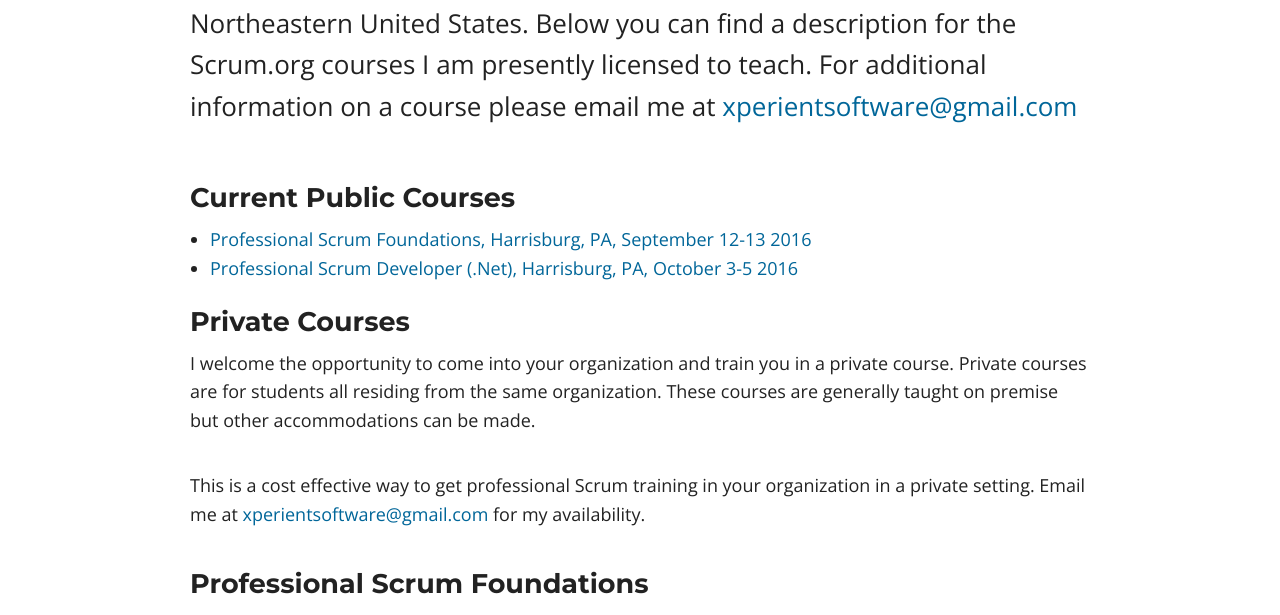
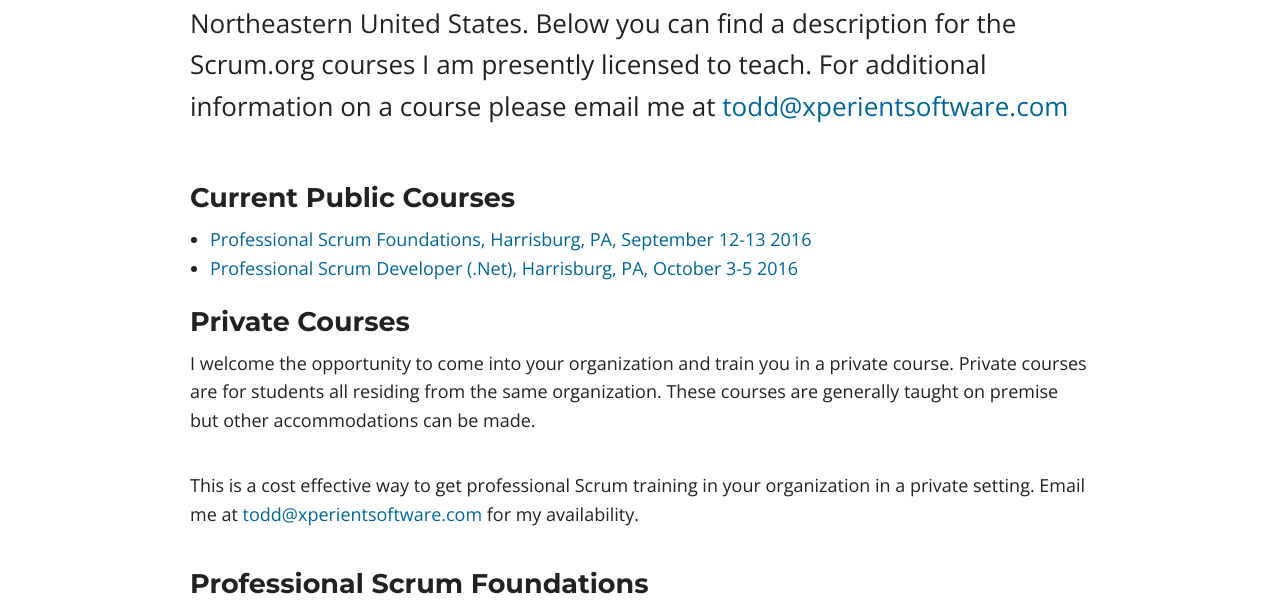
Before and after one commit to agiletodd/agiletodd.github.io, a Jekyll site: the page built from training.md, in a window 1280 px wide. Shown: the part 416-1031 px from the top of the page. Built offline with Jekyll 4.4.1, drawn with Linux system fonts in a browser that asks for light colours; nearby versions of some CDN libraries.

Commit message:
Email Address Updates

```diff
--- a/_config.yml
+++ b/_config.yml
@@ -15,7 +15,7 @@
 owner:
   name:           Todd Miller
   avatar:         logo.png
-  email:          toddmiller1111@gmail.com
+  email:          todd@xperientsoftware.com
   # Use the coder's toolbox at http://coderstoolbox.net/string/#!encoding=xml&action=encode&charset=us_ascii to encode your description into XML string
   description:    experient - a scientific procedure undertaken to make a discovery, test a hypothesis, or demonstrate a known fact.
   # Social networking links used in footer. Update and remove as you like.
--- a/training.md
+++ b/training.md
@@ -6,7 +6,7 @@
 chart: true
 ---
 
-I deliver both private and public Scrum.org courses throughout the Northeastern United States. Below you can find a description for the Scrum.org courses I am presently licensed to teach. For additional information on a course please email me at <a href="mailto:xperientsoftware@gmail.com" target="_top">xperientsoftware@gmail.com</a>
+I deliver both private and public Scrum.org courses throughout the Northeastern United States. Below you can find a description for the Scrum.org courses I am presently licensed to teach. For additional information on a course please email me at <a href="mailto:todd@xperientsoftware.com" target="_top">todd@xperientsoftware.com</a>
 
 ### Current Public Courses
 + [Professional Scrum Foundations, Harrisburg, PA, September 12-13 2016](http://courses.scrum.org/classes/show/4293)
@@ -15,7 +15,7 @@
 ### Private Courses
 I welcome the opportunity to come into your organization and train you in a private course. Private courses are for students all residing from the same organization. These courses are generally taught on premise but other accommodations can be made.
 
-This is a cost effective way to get professional Scrum training in your organization in a private setting. Email me at <a href="mailto:xperientsoftware@gmail.com" target="_top">xperientsoftware@gmail.com</a> for my availability.
+This is a cost effective way to get professional Scrum training in your organization in a private setting. Email me at <a href="mailto:todd@xperientsoftware.com" target="_top">todd@xperientsoftware.com</a> for my availability.
 
 ### Professional Scrum Foundations
 The Professional Scrum Foundations (PSF) course is a 2-day course that teaches Scrum in a highly practical way. Working in a series of Sprints, teams of students build a software application, thereby facing real-life problems. The mechanics, roles, principles and (empirical) process of Scrum are demonstrated. Common missteps and misunderstandings are discussed so students grow a higher awareness of their symptoms.
```
Also changed, not shown: about.md (+1 -1 lines).
